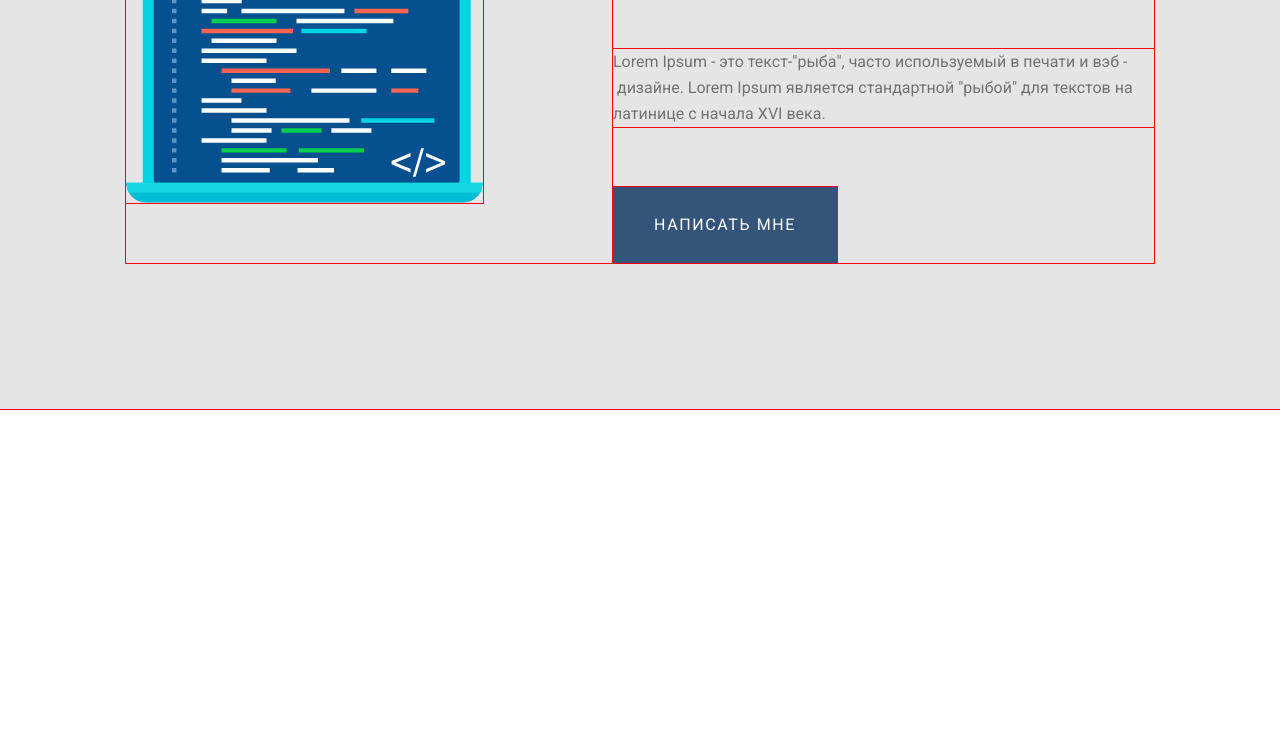
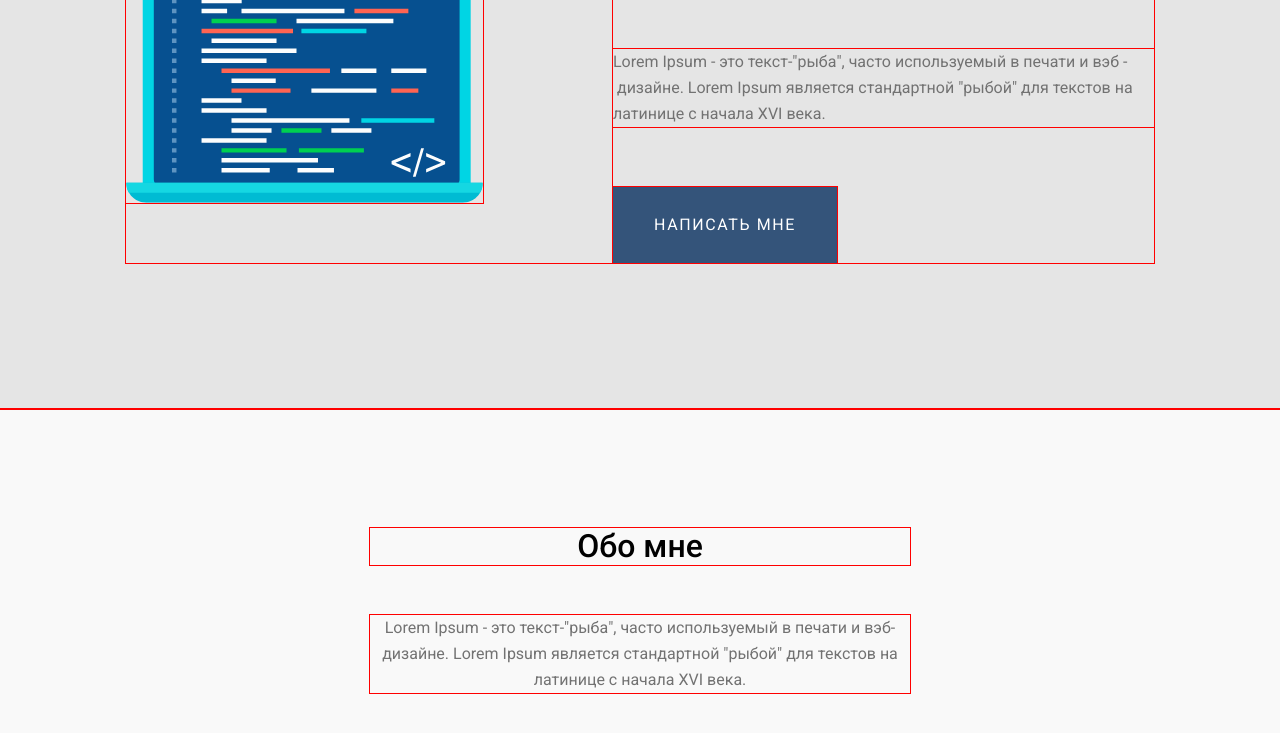
Before and after one commit to Rinata0912/-design-and-layout, a plain HTML site: page index.html in a window 1280 px wide. Shown: the part 347-1080 px from the top of the page. Before the commit the page ends 800 px from the top, so only its background shows below. Drawn offline with Linux system fonts and the light colour scheme.

Commit message:
added about

```diff
--- /dev/null
+++ b/blocks/about/__description/about__description.css
@@ -0,0 +1,9 @@
+.about__description {
+  margin: 0 auto;
+  max-width: 540px;
+  text-align: center;
+  font-weight: normal;
+  font-size: 16px;
+  line-height: 26px;
+  color: #727272;
+}
--- /dev/null
+++ b/blocks/about/__title/about__title.css
@@ -0,0 +1,9 @@
+.about__title {
+  margin: 0 auto 50px;
+  text-align: center;
+  max-width: 540px;
+  font-weight: 500;
+  font-size: 32px;
+  line-height: 37px;
+  color: #000;
+}
--- /dev/null
+++ b/blocks/about/about.css
@@ -0,0 +1,7 @@
+@import url(./__description/about__description.css);
+@import url(./__title/about__title.css);
+
+.about {
+  background-color: #F9F9F9;
+  padding: 119px 0 100px;
+}
--- a/index.html
+++ b/index.html
@@ -7,9 +7,9 @@
     <link rel="stylesheet" href="./pages/index.css">
     <title>Дизайн и верстка</title>
 </head>
-<body>
+<body class="root">
   <div class="page">
-    <section class="header">
+    <header class="header">
       <nav class="header__navigation">
         <img src="./images/logo.svg" alt="логотип" class="logo">
         <ul class="header__navigation-list">
@@ -30,7 +30,15 @@
           <button class="header__content-button">НАПИСАТЬ МНЕ</button>
         </div>
       </div>
-    </section>
+    </header>
+    <main class="content">
+      <section class="about">
+        <h2 class="about__title">Обо мне</h2>
+        <p class="about__description">Lorem Ipsum - это текст-"рыба", часто используемый в печати
+          и вэб-дизайне. Lorem Ipsum является стандартной "рыбой" для текстов на латинице с начала
+          XVI века.</p>
+      </section>
+    </main>
   </div>
 </body>
 </html>
--- a/pages/index.css
+++ b/pages/index.css
@@ -2,6 +2,7 @@
 @import url(../blocks/page/page.css);
 @import url(../blocks/header/header.css);
 @import url(../blocks/logo/logo.css);
+@import url(../blocks/about/about.css);
 
 * {
   outline: 1px solid red;
```
